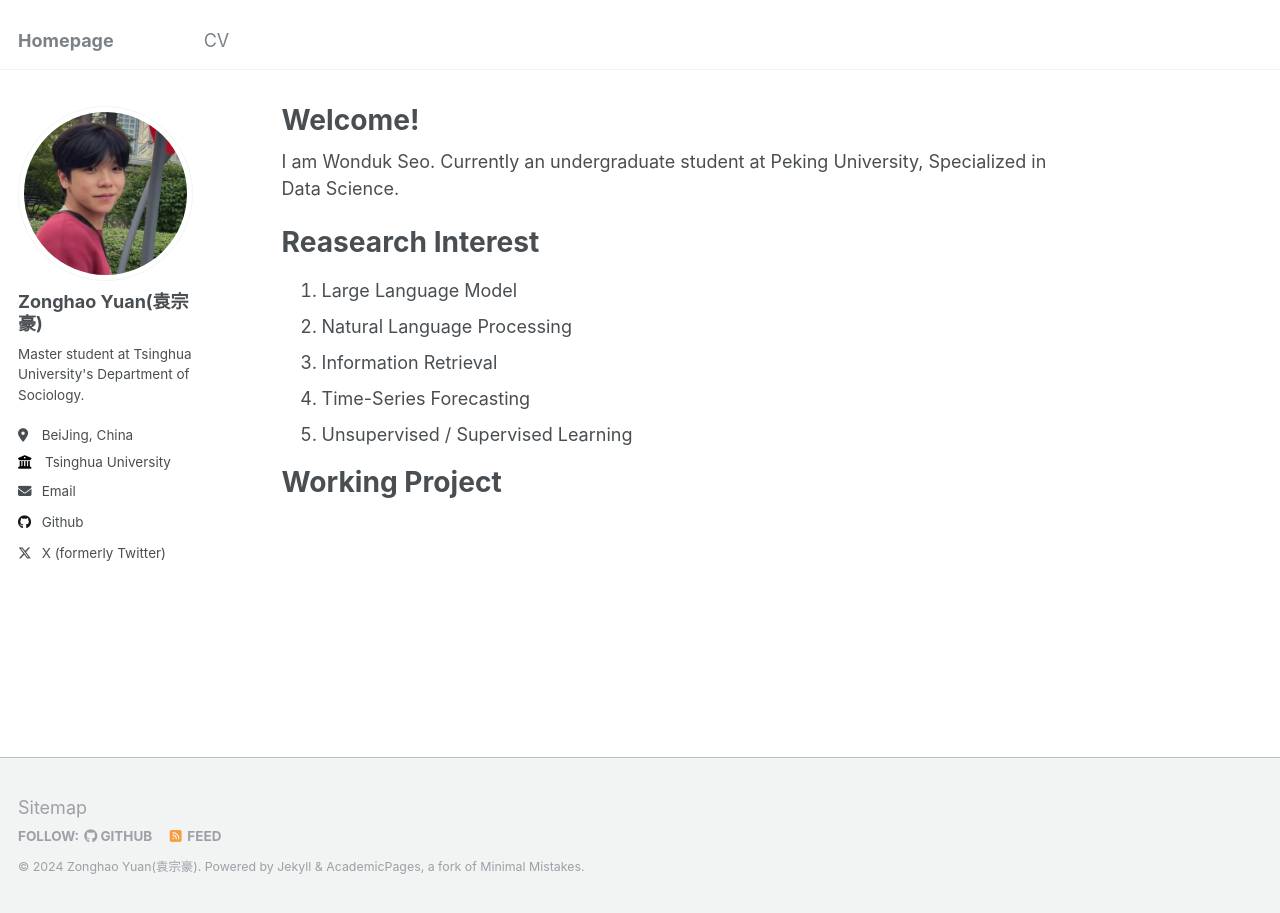
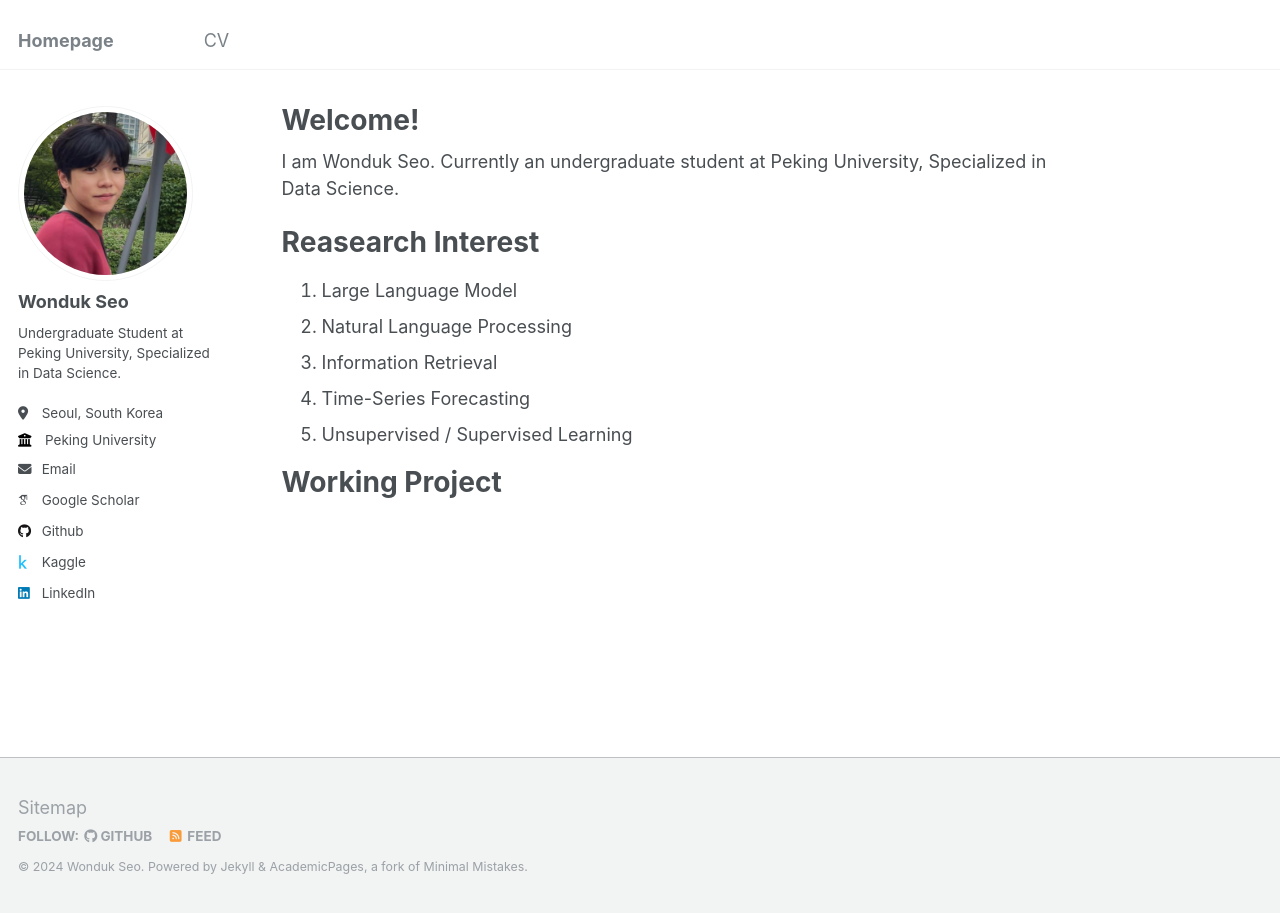
Before and after one commit to wondukseo/wondukseo.github.io, a Jekyll site: the page built from _pages/about.md, in a window 1280 px wide. Built offline with Jekyll 4.4.1, drawn with Linux system fonts in a browser that asks for light colours; some web fonts are replaced.

Commit message:
Update _config.yml

```diff
--- a/_config.yml
+++ b/_config.yml
@@ -10,11 +10,11 @@
 locale                   : "en-US"
 title                    : "Homepage"
 title_separator          : "-"
-name                     : &name "Zonghao Yuan(袁宗豪)"
-description              : &description "Master student at Tsinghua University. Research interest covers science of science, computational social science, and complex science."
-url                      : https://zonghaoyuan.github.io # the base hostname & protocol for your site e.g. "https://mmistakes.github.io"
+name                     : &name "Wonduk Seo"
+description              : &description "Undergraduate Student at Peking University. Research interest covers Natural Language Processing, Large Language Model, Information Retrieval."
+url                      : https://wondukseo.github.io # the base hostname & protocol for your site e.g. "https://mmistakes.github.io"
 baseurl                  : "" # the subpath of your site, e.g. "/blog"
-repository               : "zonghaoyuan/zonghaoyuan.github.io"
+repository               : "wondukseo/wondukseo.github.io"
 
 # Site Author - The following control what appear as part of the author content on the side bar.
 #               If a field is blank the icon and link will not appear, otherwise it will be shown.
@@ -22,17 +22,17 @@ repository               : "zonghaoyuan/zonghaoyuan.github.io"
 author:
   # Biographic information
   avatar           : "profile.png"
-  name             : "Zonghao Yuan(袁宗豪)"
+  name             : "Wonduk Seo"
   pronouns         : # example: "she/her"
-  bio              : "Master student at Tsinghua University's Department of Sociology."
-  location         : "BeiJing, China"
-  employer         : "Tsinghua University"
+  bio              : "Undergraduate Student at Peking University, Specialized in Data Science."
+  location         : "Seoul, South Korea"
+  employer         : "Peking University"
   uri              : # URL
-  email            : "yzh23@tsinghua.edu.cn"
+  email            : "seowonduk@pku.edu.cn"
 
   # Academic websites
   arxiv            : # URL - Update with the correct link to your profile
-  googlescholar    : # "https://scholar.google.com/citations?user=PS_CX0AAAAAJ"
+  googlescholar    : "https://scholar.google.com/citations?user=fHuY3toAAAAJ&hl=en"
   impactstory      : # URL
   orcid            : # "http://orcid.org/yourorcidurl"
   semantic         : # URL
@@ -43,8 +43,8 @@ author:
   bitbucket        : # Username - Update with your username on the site
   codepen          : # Username
   dribbble         : # Username
-  github           : "zonghaoyuan"
-  kaggle           : # Username
+  github           : "wondukseo"
+  kaggle           : "wonduk"
   stackoverflow    : # User number or user number and name (i.e., use "1" or "1/jeff-atwood")
 
   # Social media
@@ -57,7 +57,7 @@ author:
   keybase          : # Username
   instagram        : # Username
   lastfm           : # Username
-  linkedin         : # Username
+  linkedin         : "wondukseo"
   mastodon         : # URL
   medium           : # URL
   pinterest        : # Username
@@ -65,7 +65,7 @@ author:
   steam            : # Username
   telegram         : # URL
   tumblr           : # Username
-  twitter          : 'zonghaoyuan' #for X / Twitter
+  twitter          : #'zonghaoyuan' #for X / Twitter
   vine             : # Username
   weibo            : # Username
   wikipedia        : # Username
```
